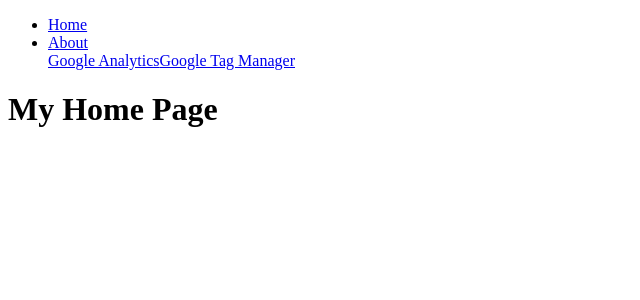
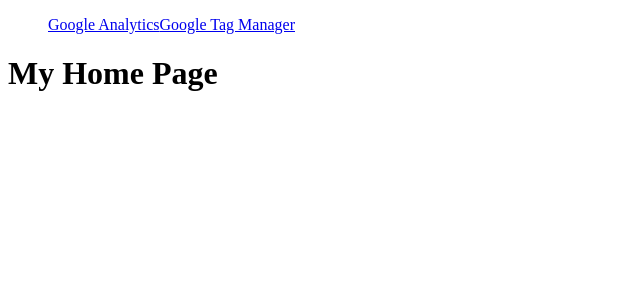
Before and after one commit to m-levack/analytics-project, an Angular app: page / in a window 1280 px wide. Shown: the top 300 px of the page, without its empty margins (0-640 px from the left). Built offline with nearby package versions, Linux system fonts and the light colour scheme.

Commit message:
Add buttons, remove links

```diff
--- a/src/app/app.component.html
+++ b/src/app/app.component.html
@@ -1,6 +1,4 @@
 <ul>
-        <li><a [routerLink]="['/']">Home</a></li>
-        <li><a [routerLink]="['/about']">About</a></li>
         <a mat-button href="#" target="_blank">Google Analytics</a>
         <a mat-button href="#" target="_blank">Google Tag Manager</a>
 </ul>
```
